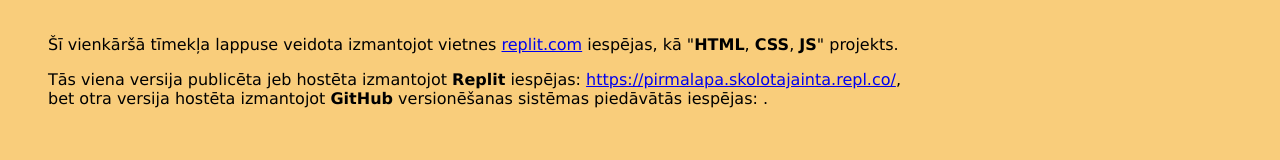
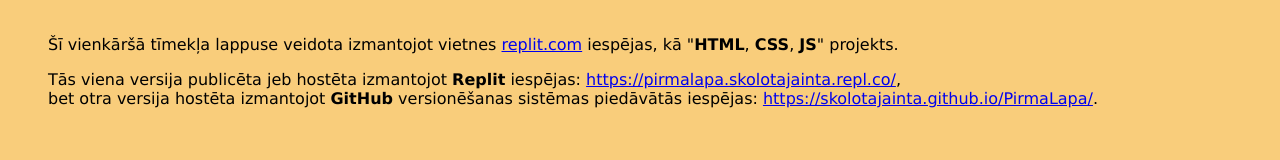
Before and after one commit to skolotajaInta/PirmaLapa, a plain HTML site: page index.html in a window 1280 px wide. Drawn offline with Linux system fonts and the light colour scheme.

Commit message:
Update index.html

```diff
--- a/index.html
+++ b/index.html
@@ -12,7 +12,7 @@
   <blockquote>
   <p><br/>Šī vienkāršā tīmekļa lappuse veidota izmantojot vietnes <a href = "replit.com" target = "_blank">replit.com</a> iespējas, kā "<b>HTML</b>, <b>CSS</b>, <b>JS</b>" projekts.</p>
   <p>Tās viena versija publicēta jeb hostēta izmantojot <b>Replit</b> iespējas: <a href = "https://pirmalapa.skolotajainta.repl.co/">https://pirmalapa.skolotajainta.repl.co/</a>,<br/>
-  bet otra versija hostēta izmantojot <b>GitHub</b> versionēšanas sistēmas piedāvātās iespējas: <a></a>.</p>
+  bet otra versija hostēta izmantojot <b>GitHub</b> versionēšanas sistēmas piedāvātās iespējas: <a href = "https://skolotajainta.github.io/PirmaLapa/">https://skolotajainta.github.io/PirmaLapa/</a>.</p>
   </blockquote>
 </body>
 
```
